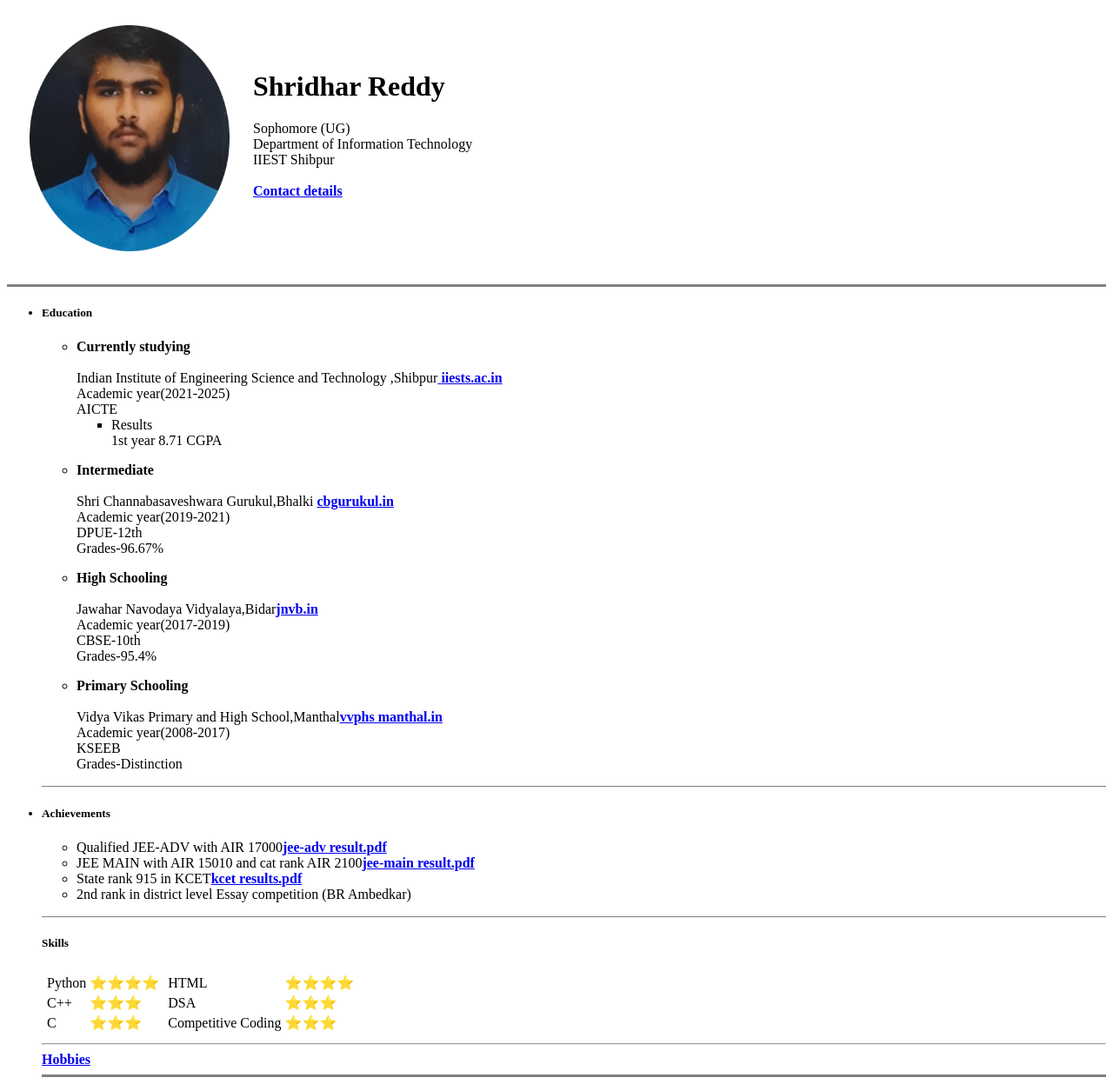
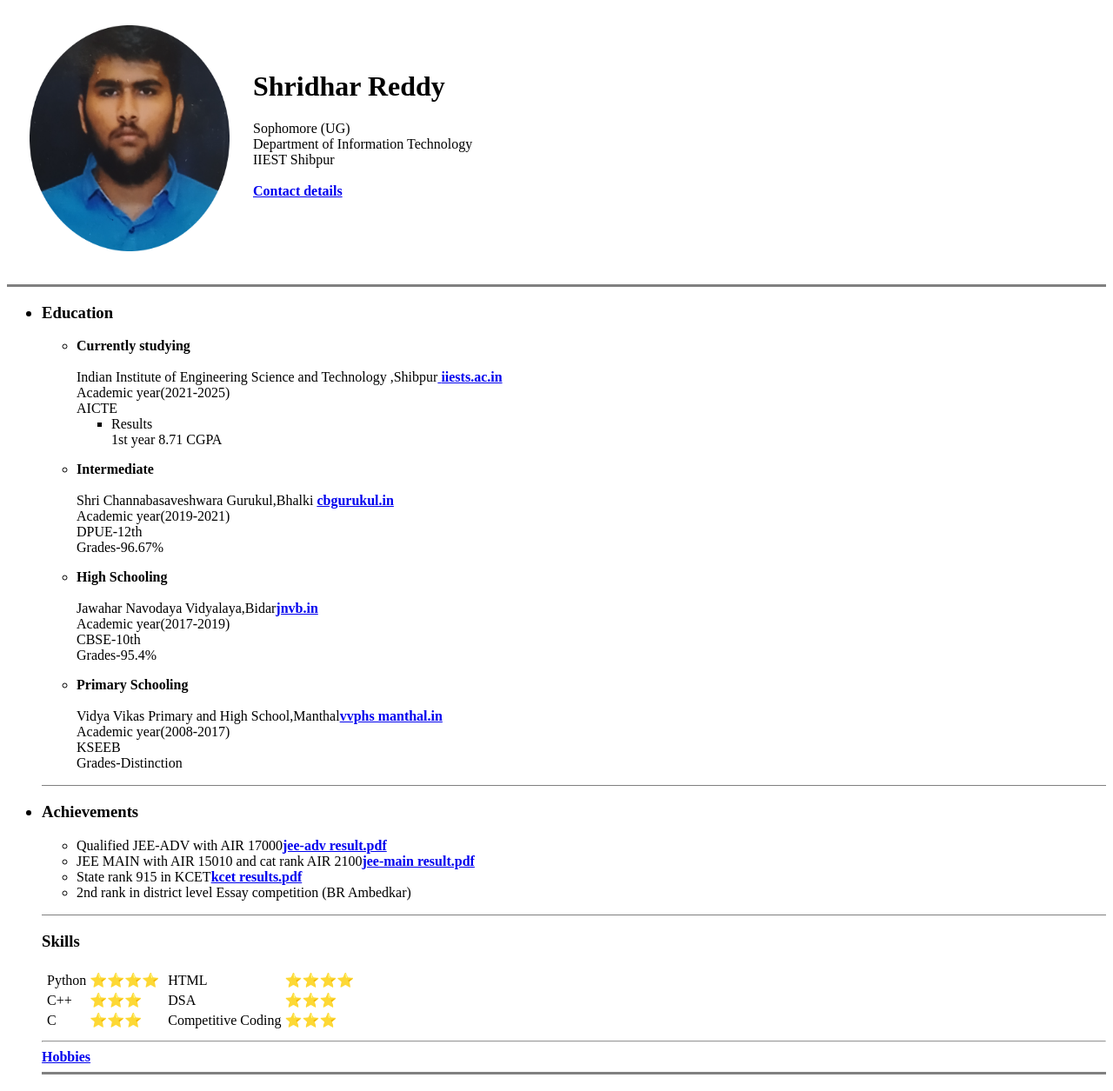
Before and after one commit to Shridhar98/cvv, a plain HTML site: page index.html in a window 1280 px wide. Shown: the part 5-1260 px from the top of the page at 87% size. Drawn offline with Linux system fonts and the light colour scheme.

Commit message:
Update index.html

```diff
--- a/index.html
+++ b/index.html
@@ -5,7 +5,6 @@
     <meta charset="UTF-8">
     <title>Shridhar's Personal Site</title>
 </head>
-
 <body>
     <table cellspacing="25">
         <tr>
@@ -19,13 +18,11 @@
             </td>
         </tr>
     </table>
-
-
     <hr size="3" noshade>
     <ul>
-        <h5>
+        <h3>
             <li>Education
-        </h5>
+        </h3>
         <ul>
             <p><strong>
                     <li>Currently studying</li>
@@ -60,9 +57,9 @@
         </ul>
         </li>
         <hr size="1" noshade>
-        <h5>
+        <h3>
             <li>Achievements
-        </h5>
+        </h3>
         <ul>
             <p>
                 <li>Qualified JEE-ADV with AIR 17000<a href="adv resultspdf.pdf"><strong>jee-adv
@@ -75,46 +72,7 @@
         </ul>
         </li>
         <hr size="1" noshade>
-        <!--<h3>
-            <li>Hobbies
-        </h3>
-        <ol>
-            <p>
-                <li>Play Volleyball
-                <li>secured 2nd posititon in taluka level games in Kabaddi</li>
-                </li>
-                <li>Listening music</li>
-                <li>Exploring things</li>
-            </p>
-        </ol>
-        </li>
-        for hobbies we can make seperate file and make a hyperlink over here as -->
-
-        <!--work experience
-
-        <h3>Work Experience</h3>
-
-        <table cellspacing="12">
-            <thead>
-                <tr>
-                    <th>Year</th>
-                    <th>Work</th>
-                </tr>
-            </thead>
-            <tr>
-                <td>2021</td>
-                <td>Internship in Shri Channabasaweshawara Gurukul, Bhalki.</td>
-            </tr>
-            <tr>
-                <td>2022</td>
-                <td>
-                    Online Mentor
-                </td>
-            </tr>
-        </table>
-        <hr>-->
-
-        <h5>Skills</h5>
+        <h3>Skills</h3>
         <table>
             <tr>
                 <td>
@@ -158,19 +116,5 @@
         <hr>
         <a href="hobbies.html"><strong>Hobbies</strong></a>
         <hr size="3" noshade>
-        <!--<h3>Contact</h3>
-        <ul>
-            <li>Address-<ul><li>Yelladagundi</li> <li>Tq:Basavakalyan </li><li>D:Bidar</li> <li>State:Karnataka</li><li>Country:India</li></ul></li>
-           <li>Phone number-7483532614</li>
-           <li>email-reddyshridhar48@gmail.com</li>
-           <li>github<a href="https://github.com/Shridhar98"><strong>github.com/shridhar98</strong></a></li>
-           <li>Instagram <a href="https://www.instagram.com/shridhard.r/"><strong>shridhard.r</strong></a></li>
-           <li>Facebook <a href="https://www.facebook.com/profile.php?id=100029853906750"><strong>shridhar reddy</strong></a></li>
-
-        </ul>-->
-
-
-
 </body>
-
 </html>
```
